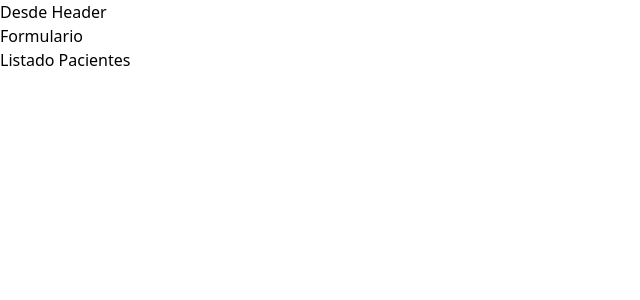
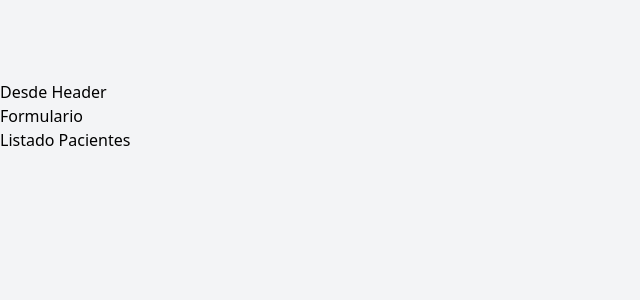
Before and after one commit to soyReynald/doctors, a React (Vite) app in the folder app/: page / in a window 1280 px wide. Shown: the top 300 px of the page, without its empty margins (0-640 px from the left). Built offline with nearby package versions, Linux system fonts and the light colour scheme.

Commit message:
[U] Styling a bit more with Tailwind

```diff
--- a/app/index.html
+++ b/app/index.html
@@ -7,7 +7,9 @@
     <title>Vite App</title>
   </head>
   <body>
-    <div id="root"></div>
+    <div class="bg-gray-100 h-screen">
+      <div id="root"></div>
+    </div>
     <script type="module" src="/src/main.jsx"></script>
   </body>
 </html>
--- a/app/src/App.jsx
+++ b/app/src/App.jsx
@@ -6,9 +6,11 @@ function App() {
 
   return (
     <>
-      <Header />
-      <Formulario />
-      <ListadoPacientes />
+      <div className="container mx-auto pt-20">
+        <Header />
+        <Formulario />
+        <ListadoPacientes />
+      </div>
     </>
   )
 }
```
